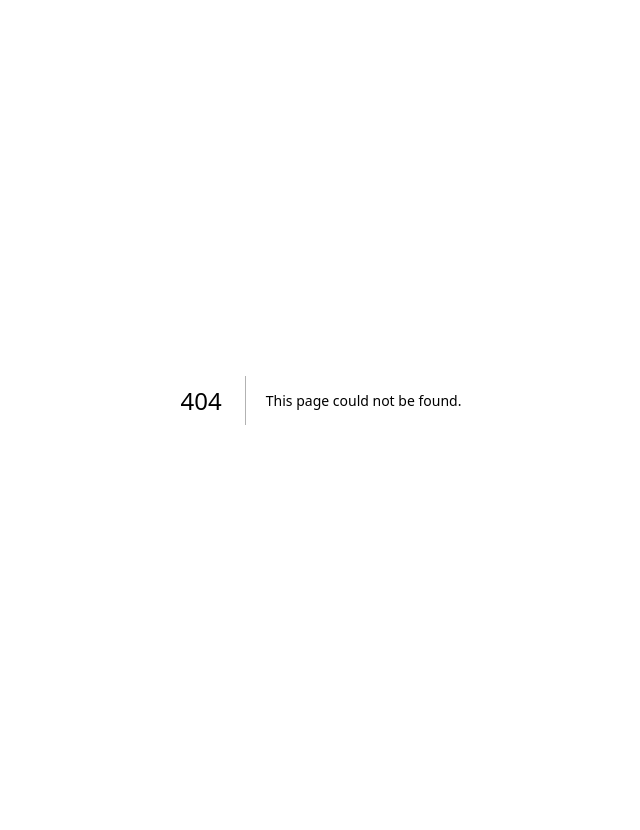
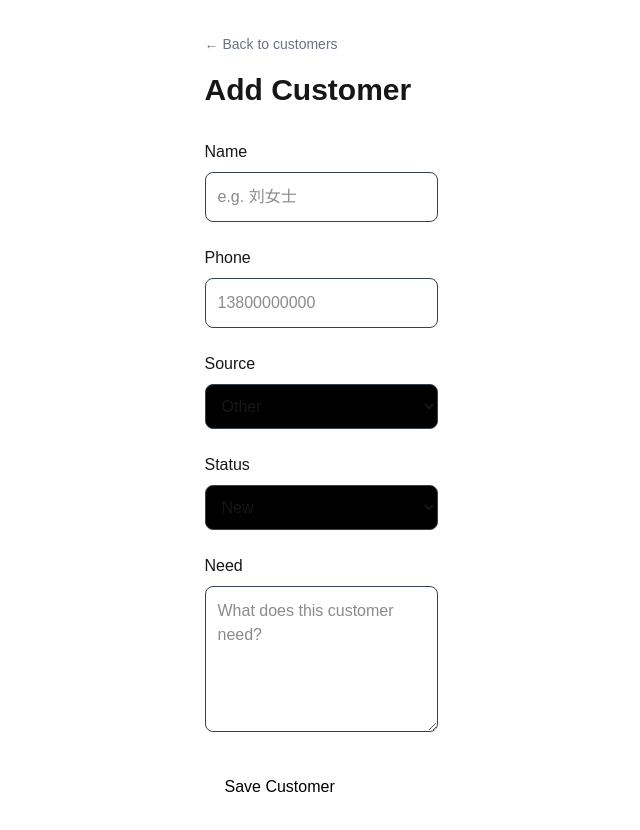
Before and after one commit to MingTAT/leaddesk, a Next.js app: page /customers/new in a window 1280 px wide. Before the commit this address had no page. Shown: the top 830 px of the page, without its empty margins (319-959 px from the left). Before the commit the page ends 800 px from the top, so only its background shows below. Built offline with nearby package versions, Linux system fonts and the light colour scheme; no server answers.

Commit message:
feat: add customer creation form

```diff
--- /dev/null
+++ b/src/app/customers/actions.ts
@@ -0,0 +1,34 @@
+"use server";
+
+import { revalidatePath } from "next/cache";
+import { redirect } from "next/navigation";
+import { supabaseAdmin } from "@/lib/supabase/server";
+
+export async function createCustomer(formData: FormData) {
+  const name = formData.get("name")?.toString().trim();
+  const phone = formData.get("phone")?.toString().trim();
+  const source = formData.get("source")?.toString();
+  const status = formData.get("status")?.toString();
+  const need = formData.get("need")?.toString().trim();
+
+  if (!name) {
+    throw new Error("Customer name is required.");
+  }
+
+  const { error } = await supabaseAdmin
+    .from("customers")
+    .insert({
+      name,
+      phone: phone || null,
+      source: source || "other",
+      status: status || "new",
+      need: need || null,
+    });
+
+  if (error) {
+    throw new Error(`Failed to create customer: ${error.message}`);
+  }
+
+  revalidatePath("/customers");
+  redirect("/customers");
+}
--- /dev/null
+++ b/src/app/customers/new/page.tsx
@@ -0,0 +1,106 @@
+import Link from "next/link";
+import { createCustomer } from "../actions";
+
+export default function NewCustomerPage() {
+  return (
+    <main className="mx-auto max-w-2xl p-8">
+      <div className="mb-8">
+        <Link
+          href="/customers"
+          className="text-sm text-gray-500 hover:text-gray-300"
+        >
+          ← Back to customers
+        </Link>
+
+        <h1 className="mt-4 text-3xl font-bold">
+          Add Customer
+        </h1>
+      </div>
+
+      <form action={createCustomer} className="space-y-6">
+
+        <div>
+          <label className="mb-2 block font-medium">
+            Name
+          </label>
+
+          <input
+            name="name"
+            required
+            className="w-full rounded-lg border border-gray-700 bg-transparent p-3"
+            placeholder="e.g. 刘女士"
+          />
+        </div>
+
+        <div>
+          <label className="mb-2 block font-medium">
+            Phone
+          </label>
+
+          <input
+            name="phone"
+            className="w-full rounded-lg border border-gray-700 bg-transparent p-3"
+            placeholder="13800000000"
+          />
+        </div>
+
+        <div>
+          <label className="mb-2 block font-medium">
+            Source
+          </label>
+
+          <select
+            name="source"
+            defaultValue="other"
+            className="w-full rounded-lg border border-gray-700 bg-black p-3"
+          >
+            <option value="douyin">Douyin</option>
+            <option value="wechat">WeChat</option>
+            <option value="offline">Offline</option>
+            <option value="referral">Referral</option>
+            <option value="other">Other</option>
+          </select>
+        </div>
+
+        <div>
+          <label className="mb-2 block font-medium">
+            Status
+          </label>
+
+          <select
+            name="status"
+            defaultValue="new"
+            className="w-full rounded-lg border border-gray-700 bg-black p-3"
+          >
+            <option value="new">New</option>
+            <option value="contacted">Contacted</option>
+            <option value="interested">Interested</option>
+            <option value="won">Won</option>
+            <option value="lost">Lost</option>
+          </select>
+        </div>
+
+        <div>
+          <label className="mb-2 block font-medium">
+            Need
+          </label>
+
+          <textarea
+            name="need"
+            rows={5}
+            className="w-full rounded-lg border border-gray-700 bg-transparent p-3"
+            placeholder="What does this customer need?"
+          />
+        </div>
+
+        <button
+          type="submit"
+          className="rounded-lg bg-white px-5 py-3 font-medium text-black"
+        >
+          Save Customer
+        </button>
+
+      </form>
+    </main>
+  );
+}
--- a/src/app/customers/page.tsx
+++ b/src/app/customers/page.tsx
@@ -1,4 +1,5 @@
 import { supabaseAdmin } from "@/lib/supabase/server";
+import Link from "next/link";
 
 export default async function CustomersPage() {
   const { data: customers, error } = await supabaseAdmin
@@ -19,11 +20,24 @@ export default async function CustomersPage() {
 
   return (
     <main className="mx-auto max-w-5xl p-8">
-      <h1 className="text-3xl font-bold">LeadDesk</h1>
+      <div className="flex items-start justify-between">
+  <div>
+    <h1 className="text-3xl font-bold">
+      LeadDesk
+    </h1>
 
-      <p className="mt-2 text-gray-600">
-        {customers.length} customers
-      </p>
+    <p className="mt-2 text-gray-600">
+      {customers.length} customers
+    </p>
+  </div>
+
+  <Link
+    href="/customers/new"
+    className="rounded-lg bg-white px-4 py-2 font-medium text-black"
+  >
+    + Add Customer
+  </Link>
+</div>
 
       <div className="mt-8 space-y-4">
         {customers.map((customer) => (
```
